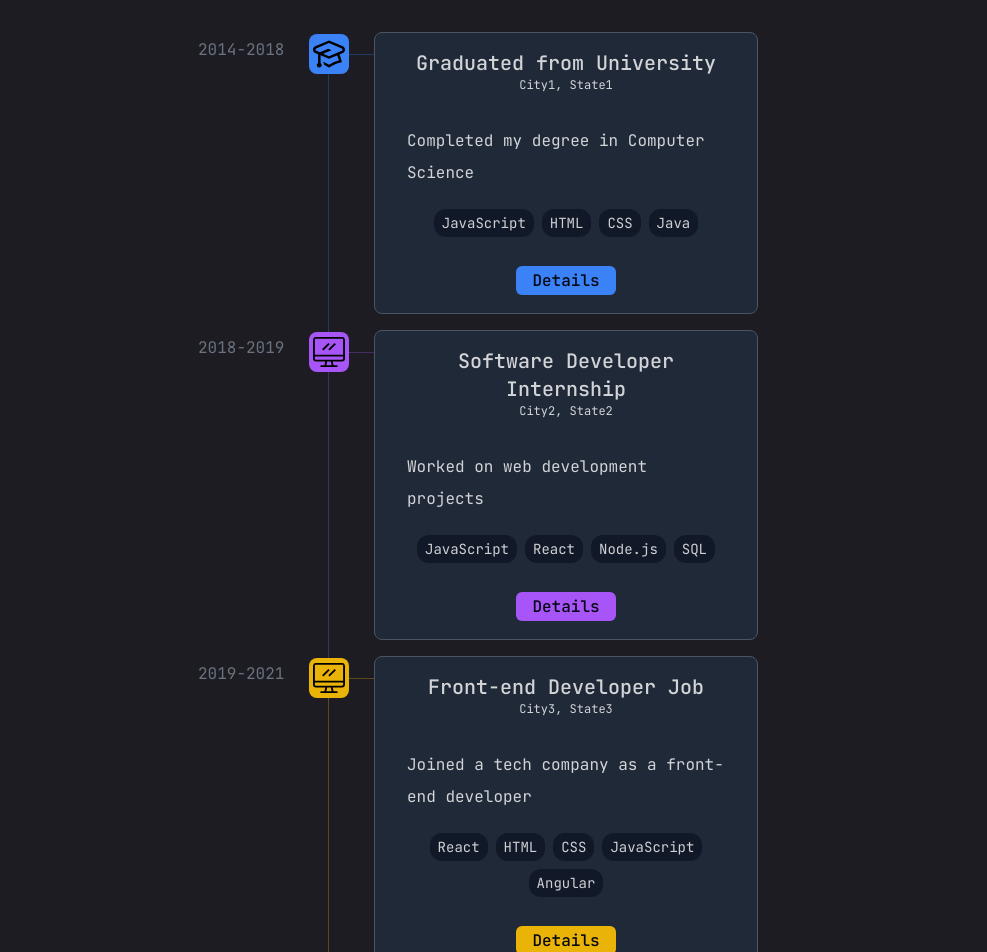
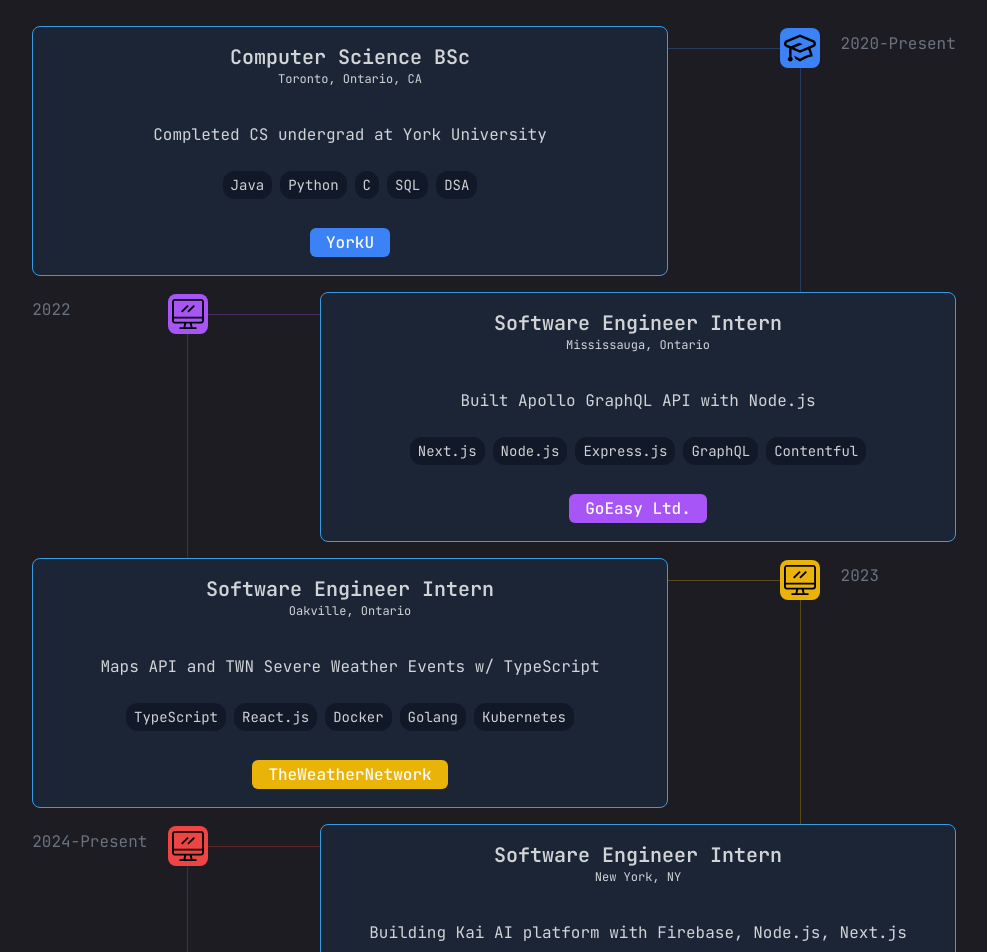
Before and after one commit to NicholasL1/portfolio, a Next.js app: page / in a window 1280 px wide. Shown: the part 1180-2132 px from the top of the page, without its empty margins (162-1149 px from the left). Built offline with nearby package versions, Linux system fonts and the light colour scheme.

Commit message:
Timeline component done

```diff
--- a/app/experience/page.jsx
+++ b/app/experience/page.jsx
@@ -6,58 +6,63 @@
 const timelineElements = [
   {
     id: 1,
-    title: "Graduated from University",
-    location: "City1, State1",
-    description: "Completed my degree in Computer Science",
-    buttonText: "Details",
-    date: "2014-2018",
+    title: "Computer Science BSc",
+    location: "Toronto, Ontario, CA",
+    description: "Completed CS undergrad at York University",
+    buttonText: "YorkU",
+    link: "https://www.yorku.ca/",
+    date: "2020-Present",
     icon: "school",
     color: "blue",
-    tech: ["JavaScript", "HTML", "CSS", "Java"],
+    tech: ["Java", "Python", "C", "SQL", "DSA"],
   },
   {
     id: 2,
-    title: "Software Developer Internship",
-    location: "City2, State2",
-    description: "Worked on web development projects",
-    buttonText: "Details",
-    date: "2018-2019",
+    title: "Software Engineer Intern",
+    location: "Mississauga, Ontario",
+    description: "Built Apollo GraphQL API with Node.js",
+    buttonText: "GoEasy Ltd.",
+    link: "https://www.goeasy.com/",
+    date: "2022",
     icon: "work",
     color: "purple",
-    tech: ["JavaScript", "React", "Node.js", "SQL"],
+    tech: ["Next.js", "Node.js", "Express.js", "GraphQL", "Contentful"],
   },
   {
     id: 3,
-    title: "Front-end Developer Job",
-    location: "City3, State3",
-    description: "Joined a tech company as a front-end developer",
-    buttonText: "Details",
-    date: "2019-2021",
+    title: "Software Engineer Intern",
+    location: "Oakville, Ontario",
+    description: "Maps API and TWN Severe Weather Events w/ TypeScript",
+    buttonText: "TheWeatherNetwork",
+    link: "https://www.theweathernetwork.com/en/maps/radar",
+    date: "2023",
     icon: "work",
     color: "yellow",
-    tech: ["React", "HTML", "CSS", "JavaScript", "Angular"],
+    tech: ["TypeScript", "React.js", "Docker", "Golang", "Kubernetes"],
   },
   {
     id: 4,
-    title: "Back-end Developer Job",
-    location: "City4, State4",
-    description: "Transitioned to back-end development role",
-    buttonText: "Details",
-    date: "2021-2023",
+    title: "Software Engineer Intern",
+    location: "New York, NY",
+    description: "Building Kai AI platform with Firebase, Node.js, Next.js",
+    buttonText: "Radical AI",
+    link: "https://lab.radicalai.app/#projects",
+    date: "2024-Present",
     icon: "work",
     color: "red",
-    tech: ["Node.js", "JavaScript", "SQL", "Python"],
+    tech: ["Node.js", "Firebase", "Next.js", "Redux"],
   },
   {
     id: 5,
-    title: "Started Freelancing",
-    location: "City5, State5",
-    description: "Began working as a freelance developer",
-    buttonText: "Details",
+    title: "Developer",
+    location: "Toronto, Ontario",
+    description: "yMatchu - Backend",
+    buttonText: "LBA",
+    link: "https://lassondeblockchain.vercel.app/",
     date: "2023-present",
     icon: "work",
     color: "orange",
-    tech: ["JavaScript", "React", "HTML", "CSS", "Python"],
+    tech: ["Python", "S3", "Springboot"],
   },
 ];
 
@@ -67,7 +72,7 @@
 const Experience = ({ defaultColor }) => {
   return (
     <div>
-      {timelineElements.map((element) => {
+      {timelineElements.map((element, index) => {
         const colors = [
           "bg-red-500",
           "bg-blue-500",
@@ -77,14 +82,28 @@
         ];
 
         const color = defaultColor || `bg-${element.color}-500`;
+        const isEven = index % 2 === 0; // determines side for alternating
 
         return (
-          <div key={element.id} className="flex m-4 relative">
-            <div className="hidden items-start w-44 pt-0.5 relative sm:flex">
+          <div
+            key={element.id}
+            className={`flex ${
+              isEven ? "flex-row-reverse" : "flex-row"
+            } m-4 w-full relative`}
+          >
+            <div
+              className={`hidden items-start ${
+                isEven ? "flex-row-reverse" : "flex-row"
+              } w-44 pt-0.5 relative sm:flex`}
+            >
               {/* // if needed, add text-gray-500 to classname here */}
-              <div className="w-4/5 text-gray-500">{element.date}</div>{" "}
+              <div className={`w-4/5 ${isEven ? "ml-5" : ""} text-gray-500`}>
+                {element.date}
+              </div>{" "}
               <div
-                className={`${color} w-px h-full translate-x-5 translate-y-10 opacity-30`}
+                className={`${color} w-px h-full ${
+                  isEven ? "-translate-x-5" : "translate-x-5"
+                } translate-y-10 opacity-30`}
               ></div>
               <Image
                 src={element.icon === "school" ? schoolIcon : workIcon}
@@ -92,22 +111,28 @@
                 className={`${color} w-10 p-1 rounded-lg z-20`}
               />
               <div
-                className={`${color} h-px w-8 translate-y-5 opacity-30`}
+                className={`${color} h-px w-72 ${
+                  isEven ? "lg:-translate-x-40" : "lg:translate-x-40"
+                } lg:absolute translate-y-5 opacity-30`}
               ></div>
             </div>
-            <div className="border border-gray-600 rounded-lg px-8 py-4 bg-gray-800 w-full text-center z-10 sm:w-96">
-              <div className="text-xl font-medium">{element.title}</div>
+            <div
+              className={`border border-accent dark:bg-[#1b2536] bg-[#e6edfa] rounded-lg px-8 py-4 text-center z-10 flex-1 ${
+                isEven ? "lg:mr-28" : "lg:ml-28"
+              }`}
+            >
+              <div className="text-xl font-semibold">{element.title}</div>
               <div className=" mb-6 sm:mb-8 sm:text-xs">
                 {element.location}{" "}
                 <span className="sm:hidden ">{element.date}</span>
               </div>
-              <div className="mb-4 text-left">{element.description}</div>
+              <div className="mb-4 text-center">{element.description}</div>
               <div className="flex flex-wrap mb-6 justify-center">
                 {element.tech.map((tech, index) => {
                   return (
                     <span
                       key={index}
-                      className="bg-gray-900 rounded-xl px-2 py-1 text-sm m-1"
+                      className="dark:bg-gray-900 bg-gray-300 rounded-xl px-2 py-1 text-sm m-1"
                     >
                       {tech}
                     </span>
@@ -120,7 +145,8 @@
                 className={`${color} w-8 p-1 rounded-lg z-20 absolute left-4 top-4 sm:hidden`}
               />
               <a
-                className={`${color} text-gray-950 font-medium px-4 py-1 rounded-md mx-auto cursor-pointer hover:text-white`}
+                className={`${color} text-gray-950 dark:text-gray-50 font-medium px-4 py-1 rounded-md mx-auto cursor-pointer hover:text-white dark:hover:text-gray-950`}
+                href=""
               >
                 {element.buttonText}
               </a>
--- a/app/globals.css
+++ b/app/globals.css
@@ -10,7 +10,7 @@
     @apply font-primary bg-dark text-white/80 leading-loose;
   }
   .h1 {
-    @apply text-[48px] xl:text-[80px] leading-[1.1] font-semibold
+    @apply text-[48px] xl:text-[61.5px] leading-[1.1] font-semibold
   }
   .h2 {
     @apply text-[36px] xl:text-[48px] leading-[1.1] font-semibold
--- a/app/page.jsx
+++ b/app/page.jsx
@@ -1,4 +1,6 @@
 "use client";
+
+import Image from "next/image";
 
 // Components
 import LandingPage from "@/components/LandingPage";
@@ -6,6 +8,16 @@
 import Coder from "@/components/ui/coder";
 import { Skills } from "@/components/ui/skills";
 import Experience from "@/app/experience/page";
+
+// York image
+{
+  /* <img
+src="https://cdn.builder.io/api/v1/image/assets/TEMP/525034fbb59c0a2f32001ee5572aefb8696ebb273ce5147f418df23d4ed3182d?"
+alt="York"
+className="max-w-none"
+loading="lazy"
+/> */
+}
 
 const Home = () => {
   return (
@@ -28,9 +40,11 @@
           {/* Skills rotating carousel */}
           <Skills />
         </div>
-        <div className="flex flex-col justify-center items-center pt-20 pb-20">
+        <div className="flex flex-col items-center pt-20 pb-20">
           {/* Experience */}
+          {/* <div className="w-1/6"></div> */}
           <Experience />
+          {/* <div className="w-1/6"></div> */}
         </div>
       </div>
     </section>
--- a/components/LandingPage.jsx
+++ b/components/LandingPage.jsx
@@ -1,7 +1,7 @@
 import { motion } from "framer-motion";
 import { splitStringUsingRegex } from "@/lib/utils";
 
-const intro = "Hello I'm";
+const intro = "Hello, I'm";
 const name = "Nicholas Lachhman";
 const description =
   "Driven by passion for knowledge, I build seamless digital experiences while continually expanding my expertise in various programming languages and emerging technologies.";
--- a/components/ui/tooltip.jsx
+++ b/components/ui/tooltip.jsx
@@ -12,11 +12,12 @@
 const TooltipTrigger = TooltipPrimitive.Trigger;
 
 const TooltipContent = React.forwardRef(
-  ({ className, sideOffset = -25, ...props }, ref) => (
+  ({ className, sideOffset = -10, ...props }, ref) => (
     <TooltipPrimitive.Content
       ref={ref}
+      sideOffset={sideOffset}
       className={cn(
-        "overflow-visible fixed z-50 rounded-md border border-slate-200 bg-white px-3 py-1.5 text-sm text-slate-950 shadow-md animate-in fade-in-0 zoom-in-95 data-[state=closed]:animate-out data-[state=closed]:fade-out-0 data-[state=closed]:zoom-out-95 data-[side=bottom]:slide-in-from-top-2 data-[side=left]:slide-in-from-right-2 data-[side=right]:slide-in-from-left-2 data-[side=top]:slide-in-from-bottom-2 dark:border-slate-800 dark:bg-slate-950 dark:text-slate-50",
+        "overflow-visible fixed z-50 rounded-md border border-slate-200 bg-white px-3 py-1.5 text-sm text-slate-950 shadow-md animate-in fade-in-0 zoom-in-95 data-[state=closed]:animate-out data-[state=closed]:fade-out-0 data-[state=closed]:zoom-out-95 data-[side=bottom]:slide-in-from-top-2 data-[side=left]:slide-in-from-right-2 data-[side=right]:slide-in-from-left-2 data-[side=top]:slide-in-from-bottom-2 dark:border-slate-800 dark:bg-slate-950 dark:text-slate-50 -translate-x-25",
         className
       )}
       {...props}
```
